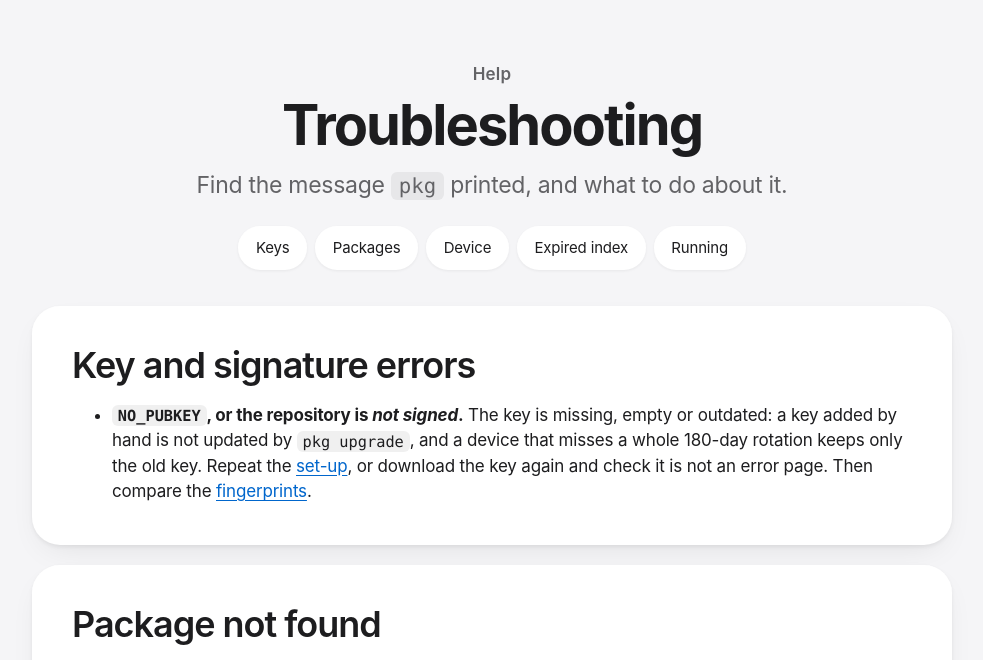
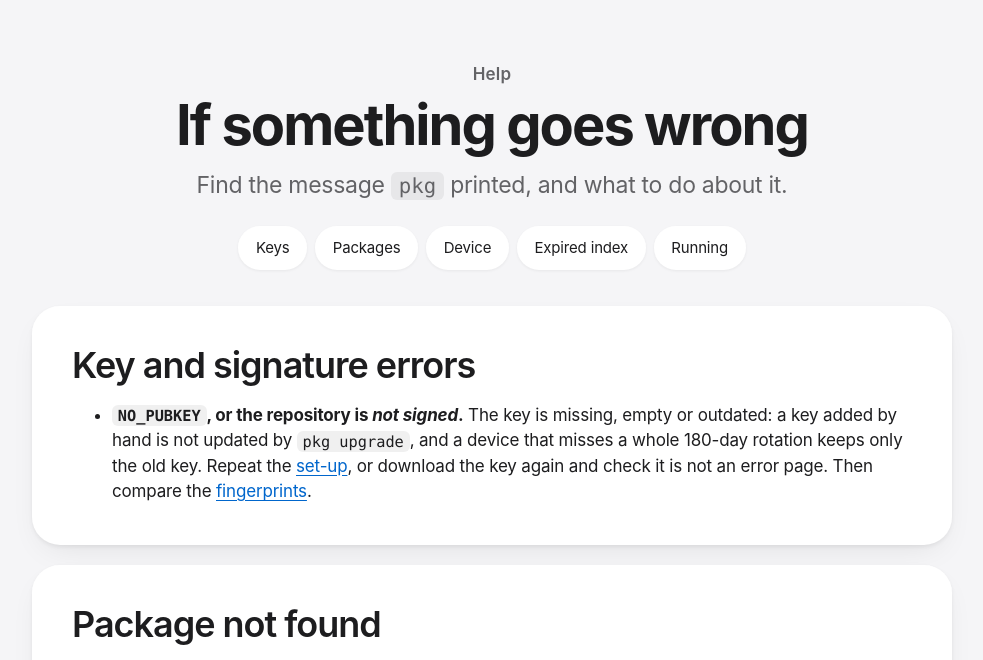
Before and after one commit to EliorMachlev/pwsh-termux, a plain HTML site: page docs/troubleshooting.html in a window 1280 px wide. Shown: the part 55-715 px from the top of the page, without its empty margins (148-1131 px from the left). Drawn offline with Linux system fonts and the light colour scheme.

Commit message:
docs(site): a headline that wraps on a 320px screen
Signed-off-by: Elior <26472689+EliorMachlev@users.noreply.github.com>

```diff
--- a/docs/troubleshooting.html
+++ b/docs/troubleshooting.html
@@ -32,7 +32,7 @@
 <main id="main"><div class="wrap">
   <section class="hero compact">
     <p class="eyebrow">Help</p>
-    <h1>Troubleshooting</h1>
+    <h1>If something goes wrong</h1>
     <p class="lead">Find the message <code>pkg</code> printed, and what to do about it.</p>
     <nav class="toc" aria-label="On this page"><ul>
       <li><a href="#keys">Keys</a></li>
```
